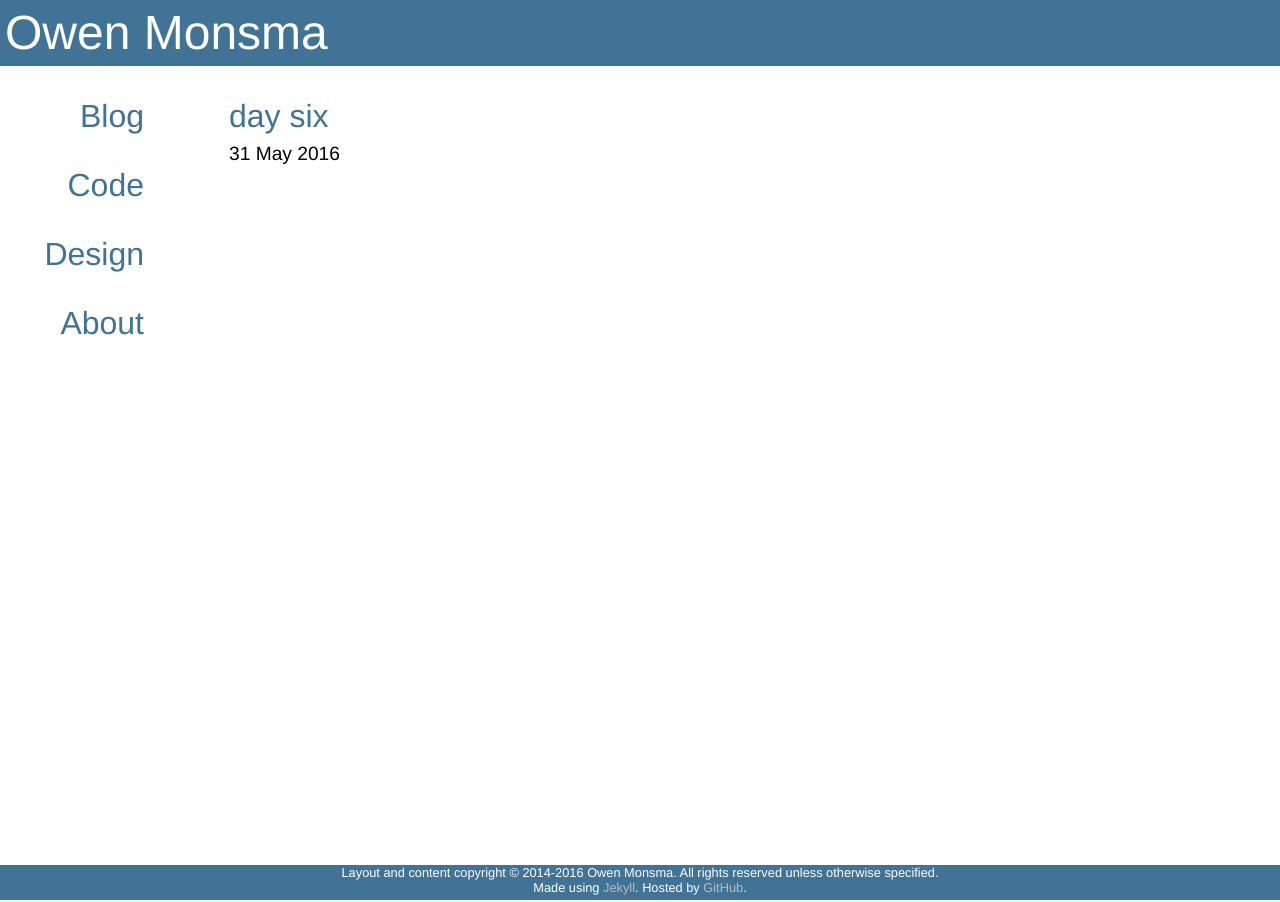
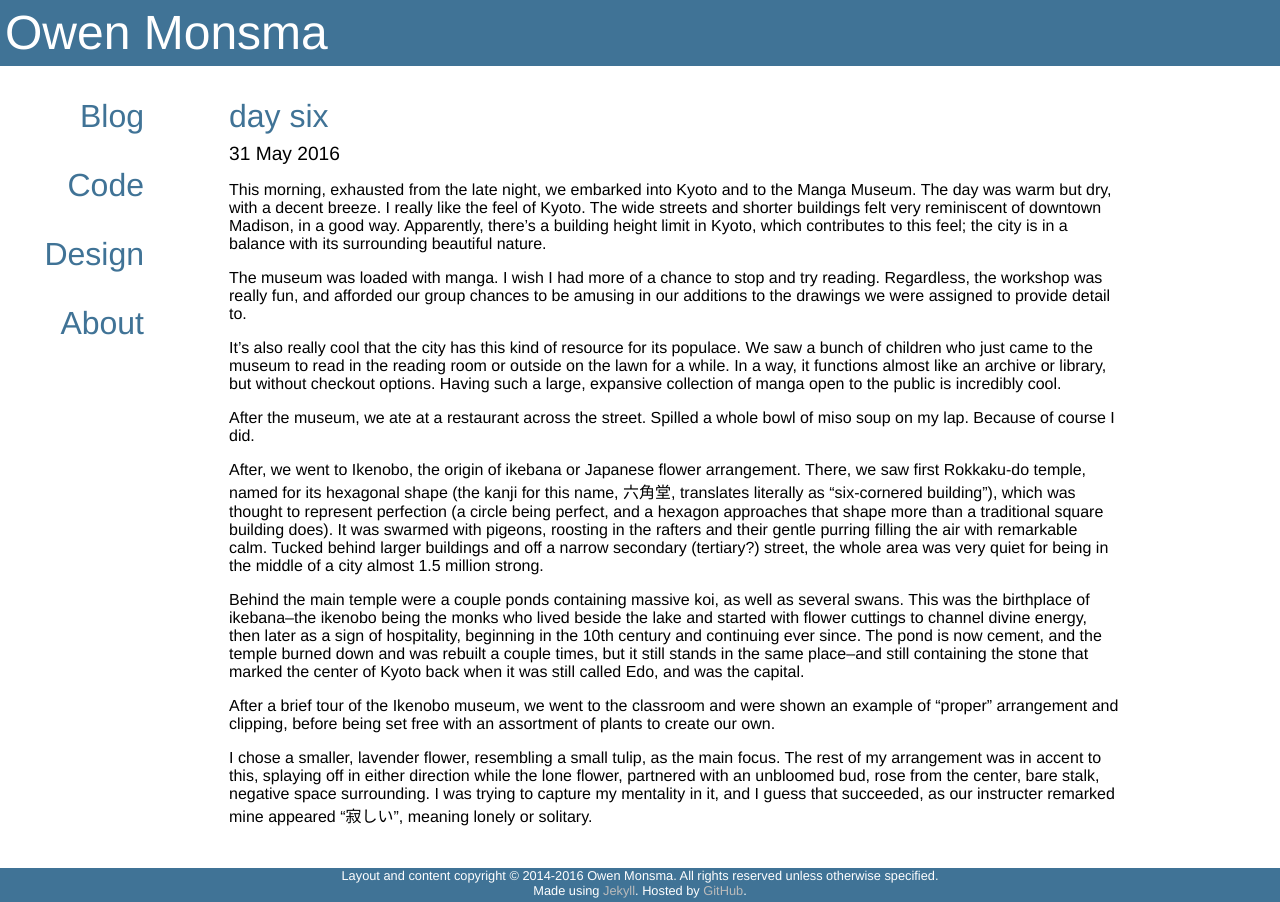
Before and after one commit to darkfire613/darkfire613.github.io, a Jekyll site: the page built from _japanposts/2016-05-31-day-6.md, in a window 1280 px wide. Built offline with Jekyll 4.4.1, drawn with Linux system fonts in a browser that asks for light colours.

Commit message:
typed post 6

```diff
--- a/_japanposts/2016-05-31-day-6.md
+++ b/_japanposts/2016-05-31-day-6.md
@@ -2,3 +2,18 @@
 layout: post
 title: day six
 ---
+This morning, exhausted from the late night, we embarked into Kyoto and to the Manga Museum. The day was warm but dry, with a decent breeze. I really like the feel of Kyoto. The wide streets and shorter buildings felt very reminiscent of downtown Madison, in a good way. Apparently, there's a building height limit in Kyoto, which contributes to this feel; the city is in a balance with its surrounding beautiful nature.
+
+The museum was loaded with manga. I wish I had more of a chance to stop and try reading. Regardless, the workshop was really fun, and afforded our group chances to be amusing in our additions to the drawings we were assigned to provide detail to.
+
+It's also really cool that the city has this kind of resource for its populace. We saw a bunch of children who just came to the museum to read in the reading room or outside on the lawn for a while. In a way, it functions almost like an archive or library, but without checkout options. Having such a large, expansive collection of manga open to the public is incredibly cool.
+
+After the museum, we ate at a restaurant across the street. Spilled a whole bowl of miso soup on my lap. Because of course I did.
+
+After, we went to Ikenobo, the origin of ikebana or Japanese flower arrangement. There, we saw first Rokkaku-do temple, named for its hexagonal shape (the kanji for this name, 六角堂, translates literally as "six-cornered building"), which was thought to represent perfection (a circle being perfect, and a hexagon approaches that shape more than a traditional square building does). It was swarmed with pigeons, roosting in the rafters and their gentle purring filling the air with remarkable calm. Tucked behind larger buildings and off a narrow secondary (tertiary?) street, the whole area was very quiet for being in the middle of a city almost 1.5 million strong.
+
+Behind the main temple were a couple ponds containing massive koi, as well as several swans. This was the birthplace of ikebana--the ikenobo being the monks who lived beside the lake and started with flower cuttings to channel divine energy, then later as a sign of hospitality, beginning in the 10th century and continuing ever since. The pond is now cement, and the temple burned down and was rebuilt a couple times, but it still stands in the same place--and still containing the stone that marked the center of Kyoto back when it was still called Edo, and was the capital.
+
+After a brief tour of the Ikenobo museum, we went to the classroom and were shown an example of "proper" arrangement and clipping, before being set free with an assortment of plants to create our own.
+
+I chose a smaller, lavender flower, resembling a small tulip, as the main focus. The rest of my arrangement was in accent to this, splaying off in either direction while the lone flower, partnered with an unbloomed bud, rose from the center, bare stalk, negative space surrounding. I was trying to capture my mentality in it, and I guess that succeeded, as our instructer remarked mine appeared "寂しい", meaning lonely or solitary.
```
